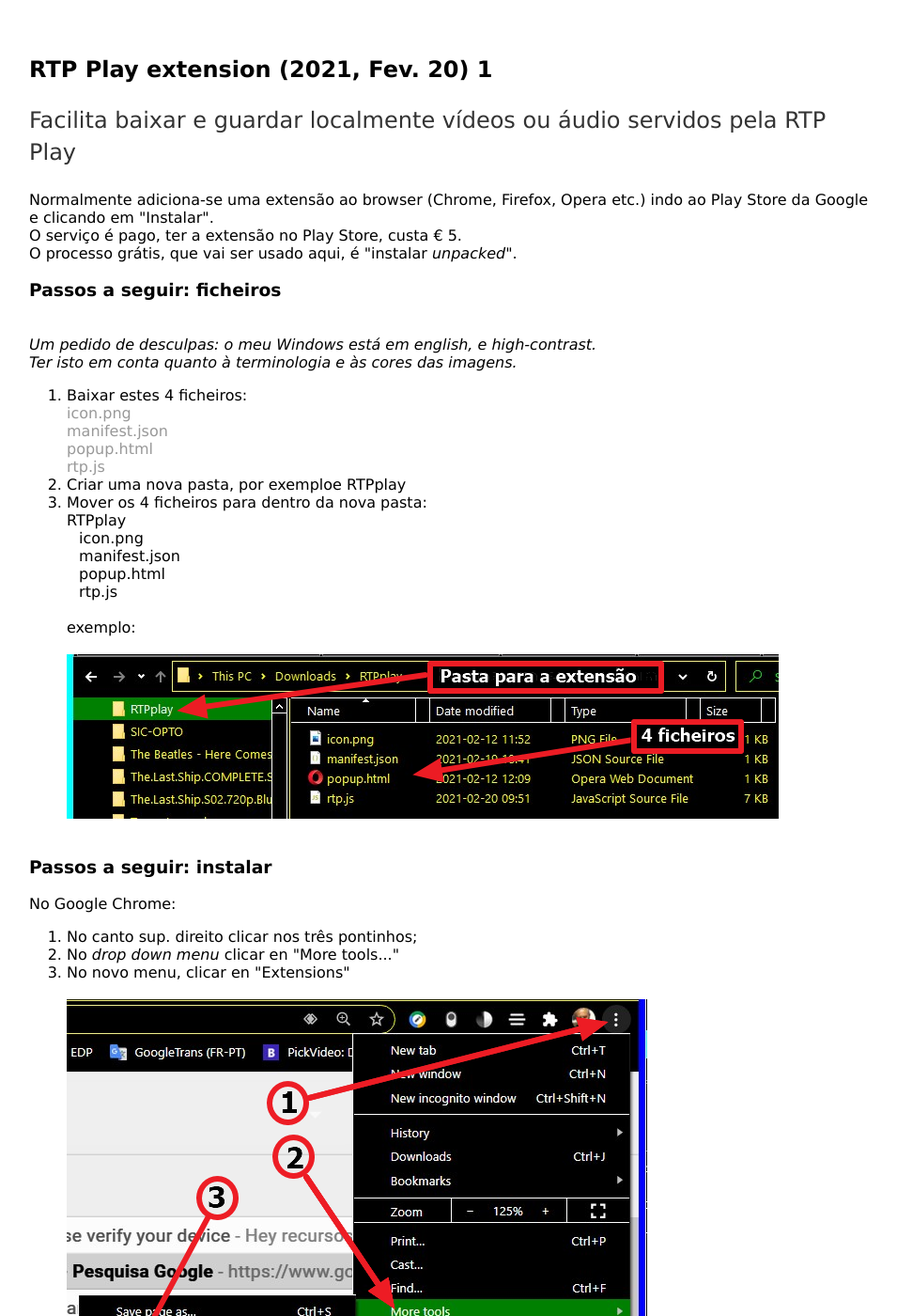
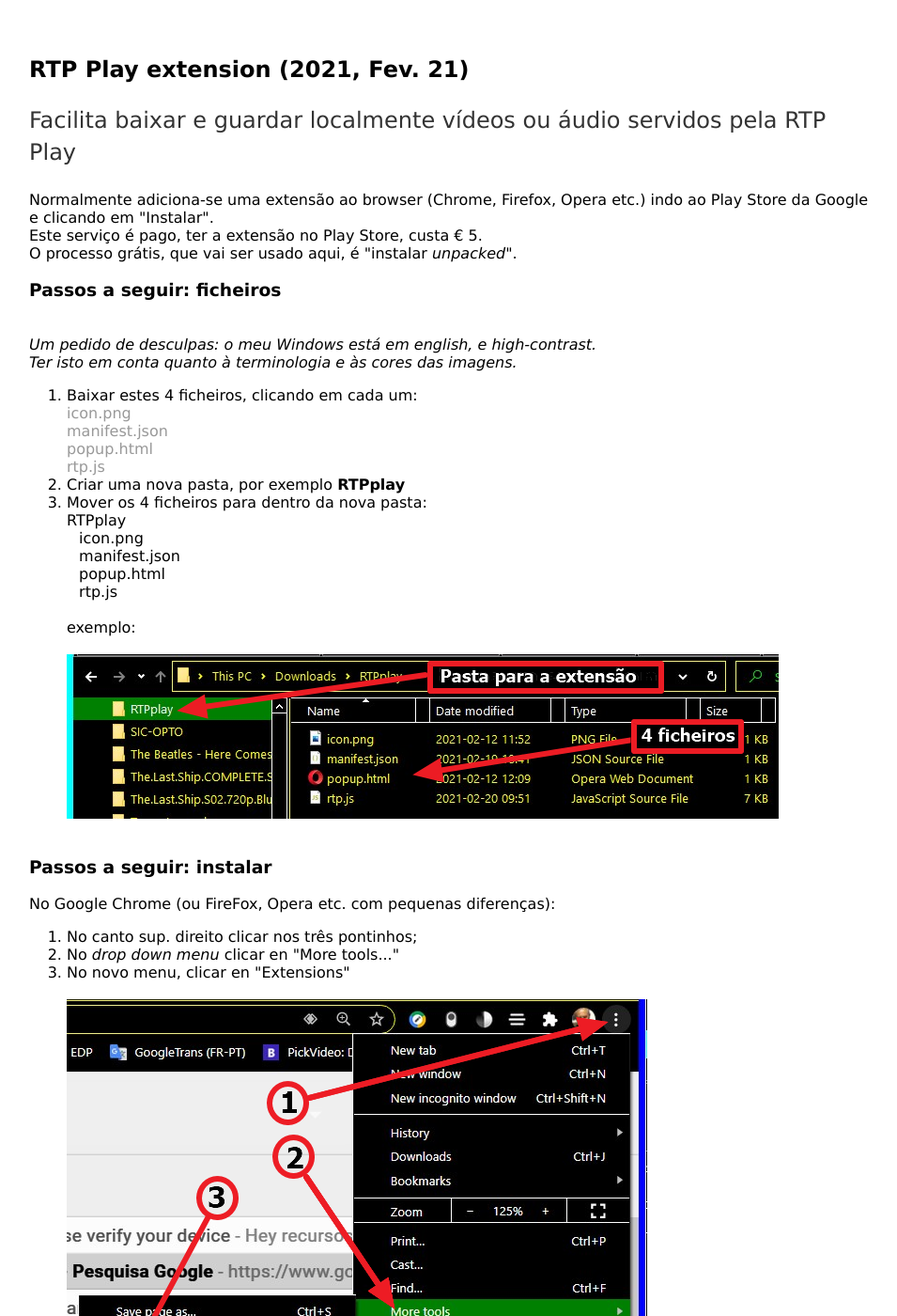
Before and after one commit to rtpplay/recursos.github.io, a Jekyll site: the page built from index.html, in a window 1280 px wide and 1400 px high. Shown: the whole window at 94% size, without its empty margins (161-1116 px from the left). Built offline with Jekyll 4.4.1, drawn with Linux system fonts in a browser that asks for light colours; some of the changed text lies outside the part shown.

Commit message:
Update index.html

```diff
--- a/index.html
+++ b/index.html
@@ -3,13 +3,13 @@
 title: RTP Play extension
 ---
 <div class="blurb">
-	<h2>RTP Play extension (2021, Fev. 20) 1</h2>
+	<h2>RTP Play extension (2021, Fev. 21)</h2>
 	<p>Facilita baixar e guardar localmente vídeos ou áudio servidos pela RTP Play</p>
 </div><!-- /.blurb -->
 <div>
 	Normalmente adiciona-se uma extensão ao browser (Chrome, Firefox, Opera etc.) indo ao Play Store da Google e clicando em "Instalar".
 	<br>
-	O serviço é pago, ter a extensão no Play Store, custa € 5.
+	Este serviço é pago, ter a extensão no Play Store, custa € 5.
 	<br>
 	O processo grátis, que vai ser usado aqui, é "instalar <i>unpacked</i>".
 	<br>
@@ -20,16 +20,15 @@
 	</i>
 	<ol>
 	<li>
-	Baixar estes 4 ficheiros:<br>
+	Baixar estes 4 ficheiros, clicando em cada um:<br>
 	<a href="files/icon.png" download>icon.png</a> <br>
-		<a href="files/manifest.json" download>manifest.json</a> <br>
+	<a href="files/manifest.json" download>manifest.json</a> <br>
 	<a href="files/popup.html" download>popup.html</a> <br>
 	<a href="files/rtp.js" download>rtp.js</a> <br>
 
 		</li>
 		<li>
-	Criar uma nova pasta, por exemploe
-			RTPplay
+			Criar uma nova pasta, por exemplo <b>RTPplay</b>
 			</li>
 		<li>
 			Mover os 4 ficheiros para dentro da nova pasta:<br>
@@ -44,7 +43,7 @@
 		</li>
 	</ol>
 		<h3>Passos a seguir: instalar</h3>
-	No Google Chrome:<br>
+	No Google Chrome (ou FireFox, Opera etc. com pequenas diferenças):<br>
 	<ol><li>
 		No canto sup. direito clicar nos três pontinhos;</li>
 		<li>
@@ -63,6 +62,10 @@
 			<img src="files/2021-02-20-pinned.png"><br><br>
 		</li>
 		<li>A partir de agora, clicar no icon <img src = "files/icon.png"> para correr a extensão<br><br></li>
+		<p>Como a RTP Play está em obras, à medida que a ferramenta deixar de funcionar, p.f. avisem e juntem o link da página em falta.<br>
+			E obrigado pela vossa atenção!
+			<b>Rec</b>
+		</p>
 
 	</ol>
 
```
